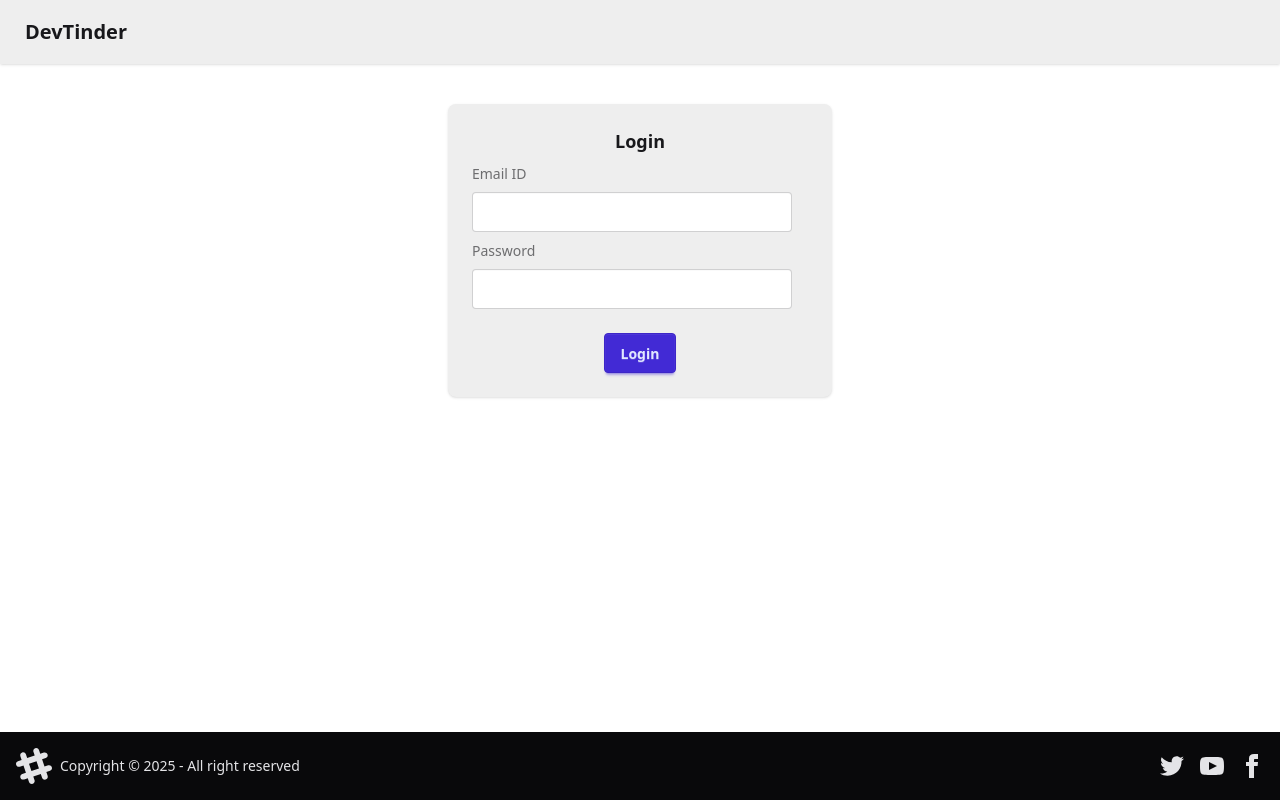
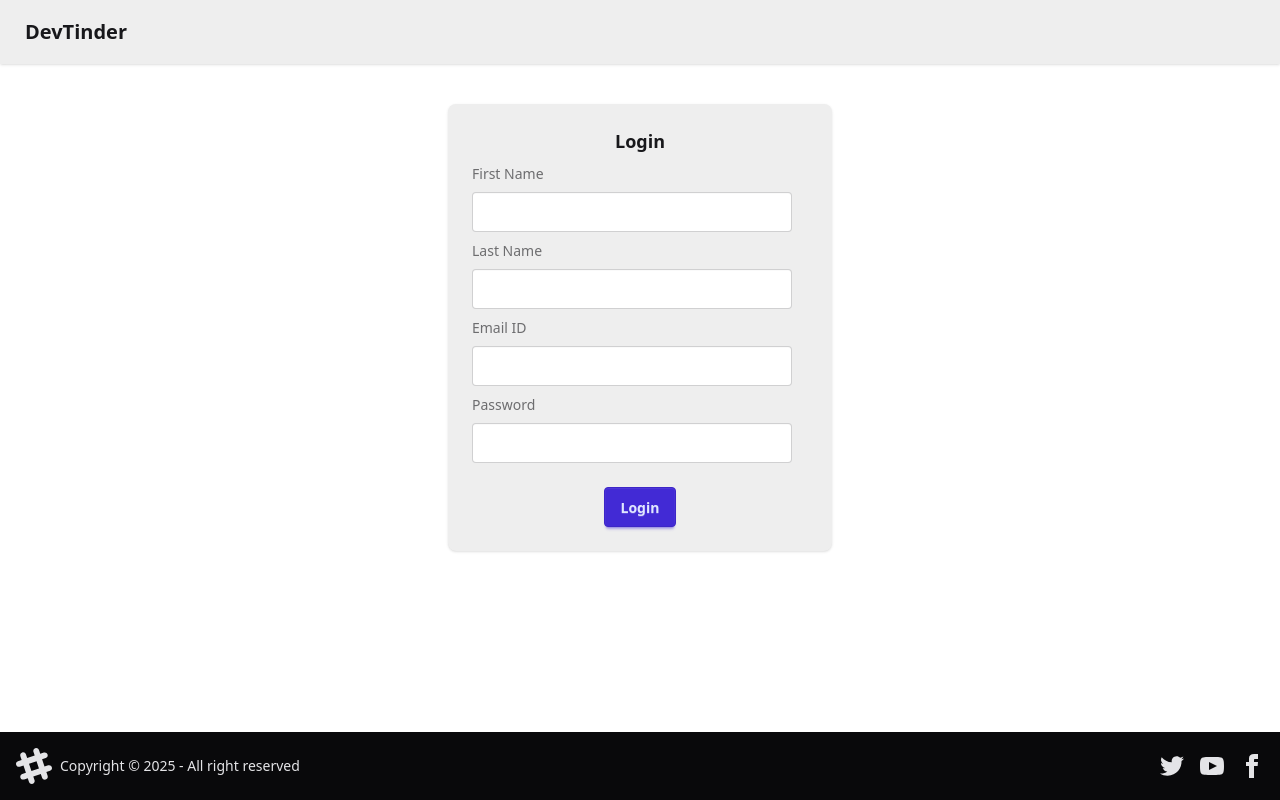
Before and after one commit to Humnashinkhan/DevTinder, a React (Vite) app: page /login in a window 1280 px wide. Built offline with nearby package versions, Linux system fonts and the light colour scheme; no server answers.

Commit message:
Implement Send/ignore connection request

```diff
--- a/src/components/Feed.jsx
+++ b/src/components/Feed.jsx
@@ -24,12 +24,16 @@
   useEffect(() => {
     getFeed();
   }, []);
+  if (!feed) return;
+
+  if (feed.length <= 0)
+    return <h1 className="flex justify-center my-10">No new users founds!</h1>;
 
   return (
     feed && (
-    <div className="flex justify-center my-10">
-      <UserCard user={feed[0]} />
-    </div>
+      <div className="flex justify-center my-10">
+        <UserCard user={feed[0]} />
+      </div>
     )
   );
 };
--- a/src/components/Login.jsx
+++ b/src/components/Login.jsx
@@ -8,6 +8,8 @@
   const [emailId, setEmailId] = useState("");
   const [password, setPassword] = useState("");
   const [error, setError] = useState("");
+    const [firstName, setFirstName] = useState("");
+  const [lastName, setLastName] = useState("");
 
   const dispatch = useDispatch();
   const navigate = useNavigate();
@@ -34,6 +36,28 @@
         <div className="card-body">
           <h2 className="card-title justify-center">Login</h2>
           <div>
+            <label className="form-control w-full max-w-xs">
+              <div className="label">
+                <span className="label-text">First Name </span>
+              </div>
+              <input
+                type="text"
+                value={firstName}
+                className="input input-bordered w-full max-w-xs my-2"
+                onChange={(e) => setFirstName(e.target.value)}
+              />
+            </label>
+            <label className="form-control w-full max-w-xs">
+              <div className="label">
+                <span className="label-text">Last Name </span>
+              </div>
+              <input
+                type="text"
+                value={lastName}
+                className="input input-bordered w-full max-w-xs my-2"
+                onChange={(e) => setLastName(e.target.value)}
+              />
+            </label>
             <label className="form-control w-full max-w-xs">
               <div className="label">
                 <span className="label-text">Email ID </span>
--- a/src/components/UserCard.jsx
+++ b/src/components/UserCard.jsx
@@ -1,21 +1,47 @@
+import axios from "axios";
+import { BASE_URL } from "../utils/constants";
+import { useDispatch } from "react-redux";
+import { removeUserFromFeed } from "../utils/feedSlice";
+
 const UserCard = ({ user }) => {
-  const { firstName, lastName, photoUrl, age, gender, about} = user;
+  const { _id, firstName, lastName, photoUrl, age, gender, about } = user;
+  const dispatch = useDispatch();
+
+  const handleSendRequest = async (status, userId) => {
+    try {
+      const res = await axios.post(
+        BASE_URL + "/request/send/" + status + "/" + userId,
+        {},
+        { withCredentials: true }
+      );
+      dispatch(removeUserFromFeed(userId));
+    } catch (err) {
+      console.log(err);
+    }
+  };
+
   return (
     <div className="card bg-base-300 w-96 shadow-sm">
       <figure>
-        <img
-          src={user.photoUrl}
-          alt="photo"
-        />
+        <img src={user.photoUrl} alt="photo" />
       </figure>
       <div className="card-body">
         <h2 className="card-title">{firstName + " " + lastName}</h2>
-         {age && gender && <p>{age + ", " + gender}</p>}
+        {age && gender && <p>{age + ", " + gender}</p>}
         <p>{about}</p>
         <div className="card-actions justify-center my-4">
-          <button className="btn btn-primary">Ignore</button>
-          <button className="btn btn-secondary">Interested</button>
-
+          <button
+            className="btn btn-primary"
+            onClick={() => handleSendRequest("ignored", _id)}
+          >
+            Ignore
+          </button>
+          <button
+            className="btn btn-secondary"
+            onClick={() => handleSendRequest("interested", _id)}
+          >
+            Interested
+          </button>
         </div>
       </div>
     </div>
--- a/src/utils/feedSlice.js
+++ b/src/utils/feedSlice.js
@@ -7,11 +7,12 @@
     addFeed: (state, action) => {
       return action.payload;
     },
-    removeFeed: (state, action) => {
-        return null;
-    }
+      removeUserFromFeed: (state, action) => {
+      const newFeed = state.filter((user) => user._id !== action.payload);
+      return newFeed;
+    },
   },
 });
 
-export const { addFeed } = feedSlice.actions;
+export const { addFeed, removeUserFromFeed } = feedSlice.actions;
 export default feedSlice.reducer;
```
Also changed, not shown: 1 other file (tests, documents, lock files or other folders).
